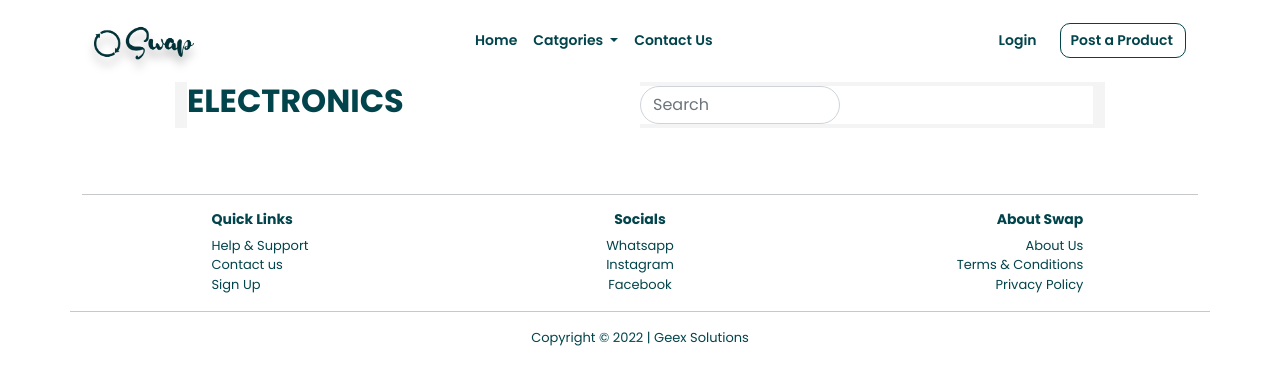
After one commit to Sajidha377/Swap, a PHP site: page /electronics.php in a window 1280 px wide. The commit adds this page. Shown: the top 385 px of the page. Run offline with PHP 8.4, Linux system fonts and the light colour scheme.

Commit message:
fifth commit

```diff
--- /dev/null
+++ b/electronics.php
@@ -0,0 +1,53 @@
+<!DOCTYPE html>
+<html>
+  <head>
+    <meta charset="utf-8" name="viewport" content="width=device-width, initial-scale=1.0">
+
+    <?php
+      include("styles.php");
+     ?>
+
+     <style media="screen">
+       <?php
+       include("style.css");
+       ?>
+     </style>
+
+    <title>Electronics | Category | Swap</title>
+  </head>
+  <body>
+
+<!-- Main Container -->
+    <div class="container">
+
+      <!-- Header -->
+      <?php
+        include("header.php");
+       ?>
+
+       <div class="container-md">
+          <div class="row">
+            <div class="col-10">
+              <div class="col-5" style="align-items:center; justify-content:center;">
+                <h2>ELECTRONICS</h2>
+              </div>
+              <div class="col-5">
+                <form class="d-flex" role="search">
+                  <input class="form-control me-2" type="search" placeholder="Search" aria-label="Search">
+                </form>
+              </div>
+            </div>
+          </div>
+       </div>
+
+
+       <!-- Footer -->
+       <?php
+         include("footer.php");
+        ?>
+
+    </div>
+<!-- End of Main Container -->
+
+  </body>
+</html>
--- a/footer.php
+++ b/footer.php
@@ -5,9 +5,9 @@
         <div class="col-3">
             <ul>
             <li><h6>Quick Links</h6></li>
-            <li> <a href="#">Help & Support</a> </li>
-            <li> <a href="#">Contact us</a> </li>
-            <li> <a href="#">Sign Up</a> </li>
+            <li> <a href="help-support.php">Help & Support</a> </li>
+            <li> <a href="contact-us.php">Contact us</a> </li>
+            <li> <a href="sign-up.php">Sign Up</a> </li>
           </ul>
         </div>
         <div class="col-3">
@@ -21,9 +21,9 @@
         <div class="col-3">
           <ul>
             <li><h6>About Swap</h6></li>
-            <li><a href="#">About Us</a></li>
-            <li><a href="#">Terms & Conditions</a></li>
-            <li><a href="#">Privacy Policy</a></li>
+            <li><a href="about-us.php">About Us</a></li>
+            <li><a href="terms-conditions.php">Terms & Conditions</a></li>
+            <li><a href="privacy-policy.php">Privacy Policy</a></li>
           </ul>
         </div>
 
--- a/header.php
+++ b/header.php
@@ -3,31 +3,31 @@
         <div class="topbar">
         <nav class="navbar navbar-expand-lg">
           <div class="container-fluid">
-            <a class="navbar-brand" href="#"> <img src="images/logo.png" alt="Logo"> </a>
+            <a class="navbar-brand" href="index.php"> <img src="images/logo.png" alt="Logo"> </a>
             <button class="navbar-toggler" type="button" data-bs-toggle="collapse" data-bs-target="#navbarSupportedContent" aria-controls="navbarSupportedContent" aria-expanded="false" aria-label="Toggle navigation">
               <span class="navbar-toggler-icon"></span>
             </button>
             <div class="collapse navbar-collapse" id="navbarSupportedContent">
               <ul class="navbar-nav mx-auto">
                 <li class="nav-item">
-                  <a class="nav-link active" style="color:#02444b;" aria-current="page" href="#">Home</a>
+                  <a class="nav-link active" style="color:#02444b;" aria-current="page" href="index.php">Home</a>
                 </li>
                 <li class="nav-item dropdown">
                   <a class="nav-link dropdown-toggle" href="#" role="button" data-bs-toggle="dropdown" aria-expanded="false">
                     Catgories
                   </a>
                   <ul class="dropdown-menu">
-                    <li><a class="dropdown-item" href="#">Electronics</a></li>
-                    <li><a class="dropdown-item" href="#">Books</a></li>
-                    <li><a class="dropdown-item" href="#">Furnitures</a></li>
+                    <li><a class="dropdown-item" href="electronics.php">Electronics</a></li>
+                    <li><a class="dropdown-item" href="books.php">Books</a></li>
+                    <li><a class="dropdown-item" href="furnitures.php">Furnitures</a></li>
                   </ul>
                 </li>
                 <li class="nav-item">
-                  <a class="nav-link" aria-current="page" href="#">Contact Us</a>
+                  <a class="nav-link" aria-current="page" href="contact-us.php">Contact Us</a>
                 </li>
               </ul>
-              <a href="#" class="btn" style="border-color:#ffffff;">Login</a>
-              <a href="#" class="btn">Post a Product</a>
+              <a href="login.php" class="btn" style="border-color:#ffffff;">Login</a>
+              <a href="add-product.php" class="btn">Post a Product</a>
             </div>
           </div>
         </nav>
--- a/index.php
+++ b/index.php
@@ -13,19 +13,20 @@
        ?>
      </style>
 
-    <title>Swap | Home</title>
+    <title>Home | Swap</title>
 
   </head>
   <body>
 
+<!-- Main Container -->
     <div class="container">
 
+<!-- Header -->
     <?php
       include("header.php");
      ?>
 
 <!-- Banner -->
-
   <div class="small-container">
     <div class="row">
       <div class="col-6">
@@ -126,6 +127,7 @@
 </div>
 <!-- End of About Swap -->
 
+<!-- Footer -->
 <?php
   include("footer.php");
  ?>
--- a/style.css
+++ b/style.css
@@ -116,13 +116,17 @@
 }
 
 .small-container{
+  /*background-color:#02444b;*/
   padding-top: 70px;
+  display:flex;
+  justify-content:center;
 }
 
 .col-6{
   padding-bottom: 50px;
   flex-basis:50%;
   min-width:300px;
+  /*background-color:#f4f4f4;*/
 }
 
 .col-6 h1{
@@ -190,10 +194,10 @@
 .col-4{
   flex-basis:30%;
   min-width:270px;
-  /*background-color:#ffffff;*/
+  background-color:#ffffff;
   text-align: center;
   color:#02444b;
-  min-height:100px;
+  /*min-height:100px;*/
   align-items:center;
 }
 
@@ -273,6 +277,24 @@
   color:#02444b;
 }
 
+/*Categories*/
+.col-10{
+  background-color:#f4f4f4;
+  display:flex;
+  justify-content:space-around;
+  flex-wrap:wrap;
+  align-items:center;
+}
+
+.col-5 h2{
+  font-weight:bolder;
+}
+
+.col-5 .form-control{
+  border-radius:50px;
+  max-width:200px;
+}
+
 /*About*/
 .col-5{
   flex-basis:50%;
@@ -282,6 +304,7 @@
   min-width: 300px;
   align-items:center;
   align-content:center;
+  background-color:#ffffff;
 }
 
 .col-5 h5{
```
Also changed, not shown: add-product.php (added, +38 -0 lines), books.php (added, +37 -0 lines), contact-us.php (added, +38 -0 lines), furnitures.php (added, +37 -0 lines), login.php (added, +38 -0 lines), product-details.php (added, +38 -0 lines), sign-up.php (added, +38 -0 lines), images/tripod-floor-lamp.jpg (added), 1 other file.
